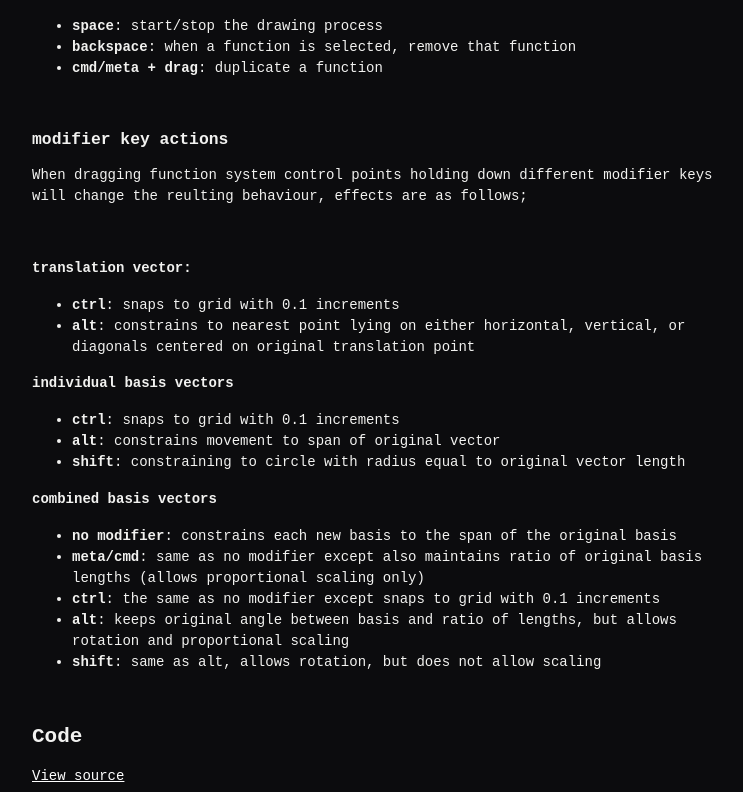
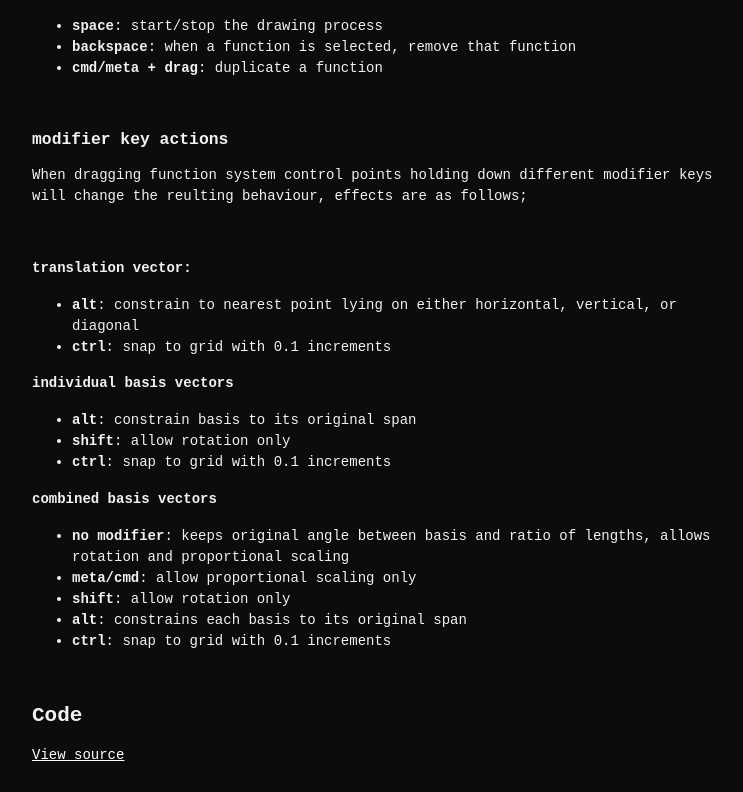
Before and after one commit to dyloxim/site, a Next.js app: page /ifs/about in a window 1280 px wide. Shown: the part 635-1427 px from the top of the page, without its empty margins (258-1001 px from the left). Built offline with nearby package versions, Linux system fonts and the light colour scheme.

Commit message:
swap alt action with no modifier action
- also lay out new ideas for more clearly writing the logic for these
mutation handlers
- update the about page to reflect change in control operations
- add left and right margin to about page content

```diff
--- a/app/ifs/about/about.module.css
+++ b/app/ifs/about/about.module.css
@@ -5,6 +5,8 @@
   flex-direction: column;
   align-items: center;
   justify-items: center;
+  padding-left: 2em;
+  padding-right: 2em;
 }
 
 .content {
--- a/app/ifs/about/page.tsx
+++ b/app/ifs/about/page.tsx
@@ -57,26 +57,25 @@ const About = () => {
 
           <h4>translation vector:</h4>
           <ul>
-            <li><b>ctrl</b>: snaps to grid with 0.1 increments</li>
-            <li><b>alt</b>: constrains to nearest point lying on either horizontal, vertical,
-              or diagonals centered on original translation point</li>
+            <li><b>alt</b>: constrain to nearest point lying on either horizontal, vertical,
+              or diagonal</li>
+            <li><b>ctrl</b>: snap to grid with 0.1 increments</li>
           </ul>
 
           <h4>individual basis vectors</h4>
           <ul>
-            <li><b>ctrl</b>: snaps to grid with 0.1 increments</li>
-            <li><b>alt</b>: constrains movement to span of original vector</li>
-            <li><b>shift</b>: constraining to circle with radius equal to original vector length</li>
+            <li><b>alt</b>: constrain basis to its original span</li>
+            <li><b>shift</b>: allow rotation only</li>
+            <li><b>ctrl</b>: snap to grid with 0.1 increments</li>
           </ul>
 
           <h4>combined basis vectors</h4>
           <ul>
-            <li><b>no modifier</b>: constrains each new basis to the span of the original basis</li>
-            <li><b>meta/cmd</b>: same as no modifier except also maintains ratio of original basis lengths (allows proportional scaling only)</li>
-            <li><b>ctrl</b>: the same as no modifier except snaps to grid with 0.1 increments</li>
-            <li><b>alt</b>: keeps original angle between basis and ratio of lengths,
-              but allows rotation and proportional scaling</li>
-            <li><b>shift</b>: same as alt, allows rotation, but does not allow scaling</li>
+            <li><b>no modifier</b>: keeps original angle between basis and ratio of lengths, allows rotation and proportional scaling</li>
+            <li><b>meta/cmd</b>: allow proportional scaling only</li>
+            <li><b>shift</b>: allow rotation only</li>
+            <li><b>alt</b>: constrains each basis to its original span</li>
+            <li><b>ctrl</b>: snap to grid with 0.1 increments</li>
           </ul>
 
           <br/>
--- a/src/IFS/UI/page/eventHandlers/canvasEvents/mouseDown.ts
+++ b/src/IFS/UI/page/eventHandlers/canvasEvents/mouseDown.ts
@@ -17,8 +17,8 @@ const handleMouseDown = (session: I_session, e: MouseEvent) => {
       alt: e.altKey,
       ctrl: e.ctrlKey,
       meta: e.metaKey,
-        pendingUpdate: true
     };
+    s.state.mouse.pendingModifierUpdate = true;
     return s;
 
     }, queue: _ => [
--- a/src/IFS/UI/page/eventHandlers/canvasEvents/mouseUp.ts
+++ b/src/IFS/UI/page/eventHandlers/canvasEvents/mouseUp.ts
@@ -11,7 +11,7 @@ const handleMouseUp = (ctx: Ctx, session: I_session) => {
     s.state.tacit.draggingRig = null;
     s.state.tacit.mutatingFS = false;
     s.state.tacit.duplicateSelected = false;
-    s.state.transformSelected = null;
+    s.state.workingFS = null;
 
     s.state.mouse.down = null;
     s.state.mouse.interactionPrimed = false;
@@ -20,8 +20,8 @@ const handleMouseUp = (ctx: Ctx, session: I_session) => {
       alt: false,
       ctrl: false,
       meta: false,
-      pendingUpdate: false,
     }
+    s.state.mouse.pendingModifierUpdate = false;
 
     s.state.inputSelected = null;
 
--- a/src/IFS/UI/page/eventHandlers/canvasEvents/touchEnd.ts
+++ b/src/IFS/UI/page/eventHandlers/canvasEvents/touchEnd.ts
@@ -15,7 +15,7 @@ const handleTouchEnd = (ctx: Ctx, session: I_session, e: TouchEvent) => {
     s.state.tacit.mutatingFS = false;
     s.state.tacit.duplicateSelected = false;
 
-    s.state.transformSelected = null;
+    s.state.workingFS = null;
     s.state.mouse.interactionPrimed = false;
     s.state.inputSelected = null;
 
--- a/src/IFS/UI/page/eventHandlers/windowEvents/keydown.ts
+++ b/src/IFS/UI/page/eventHandlers/windowEvents/keydown.ts
@@ -85,9 +85,8 @@ const handleKeyDown = (ctx: Ctx, session: I_session, e: KeyboardEvent) => {
       alt: e.altKey,
       ctrl: e.ctrlKey,
       meta: e.metaKey,
-      pendingUpdate: true,
     };
-
+    session.state.mouse.pendingModifierUpdate = true;
 
     switch (e.key) {
 
--- a/src/IFS/UI/page/eventHandlers/windowEvents/keyup.ts
+++ b/src/IFS/UI/page/eventHandlers/windowEvents/keyup.ts
@@ -11,8 +11,9 @@ const handleKeyUp = (session: I_session, e: KeyboardEvent) => {
       alt: e.altKey,
       ctrl: e.ctrlKey,
       meta: e.metaKey,
-      pendingUpdate: true
     };
+    s.state.mouse.pendingModifierUpdate = true;
+
 
     return s;
 
--- a/src/IFS/execution/mouseProcessor.ts
+++ b/src/IFS/execution/mouseProcessor.ts
@@ -59,6 +59,7 @@ export default class MouseProcessor {
 
       app.display.draftCircle(layer, pos, vertSize, true, grey)
       layer.commit()
+
     }
 
     if (app.session.state.options.controlPointsShown) {
--- a/src/IFS/resources/defaults.ts
+++ b/src/IFS/resources/defaults.ts
@@ -38,13 +38,13 @@ export const defaultState: I_sessionState = {
       alt: false,
       shift: false,
       ctrl: false,
-      pendingUpdate: false
-    }
+    },
+    pendingModifierUpdate: false
   },
 
   selected: [],
   inputSelected: null,
-  transformSelected: null,
+  workingFS: null,
 
   options: {
     preset:"custom",
--- a/src/IFS/types/state.ts
+++ b/src/IFS/types/state.ts
@@ -33,7 +33,7 @@ export interface I_sessionState {
   // list of indicies indicating transforms currently in the active selection
   selected: number[],
   inputSelected: [number, string, number | [number, number]] | null,
-  transformSelected: [number[], number[][]] | null
+  workingFS: [number[], number[][]] | null
 
   mouse: {
     // pixel pos
@@ -45,8 +45,8 @@ export interface I_sessionState {
       alt: boolean,
       ctrl: boolean,
       meta: boolean,
-      pendingUpdate: boolean
     }
+    pendingModifierUpdate: boolean
 
 
 
```
Also changed, not shown: src/IFS/execution/FSMutator.ts (+30 -34 lines). Lines whose indentation alone changed are shown as unchanged.
